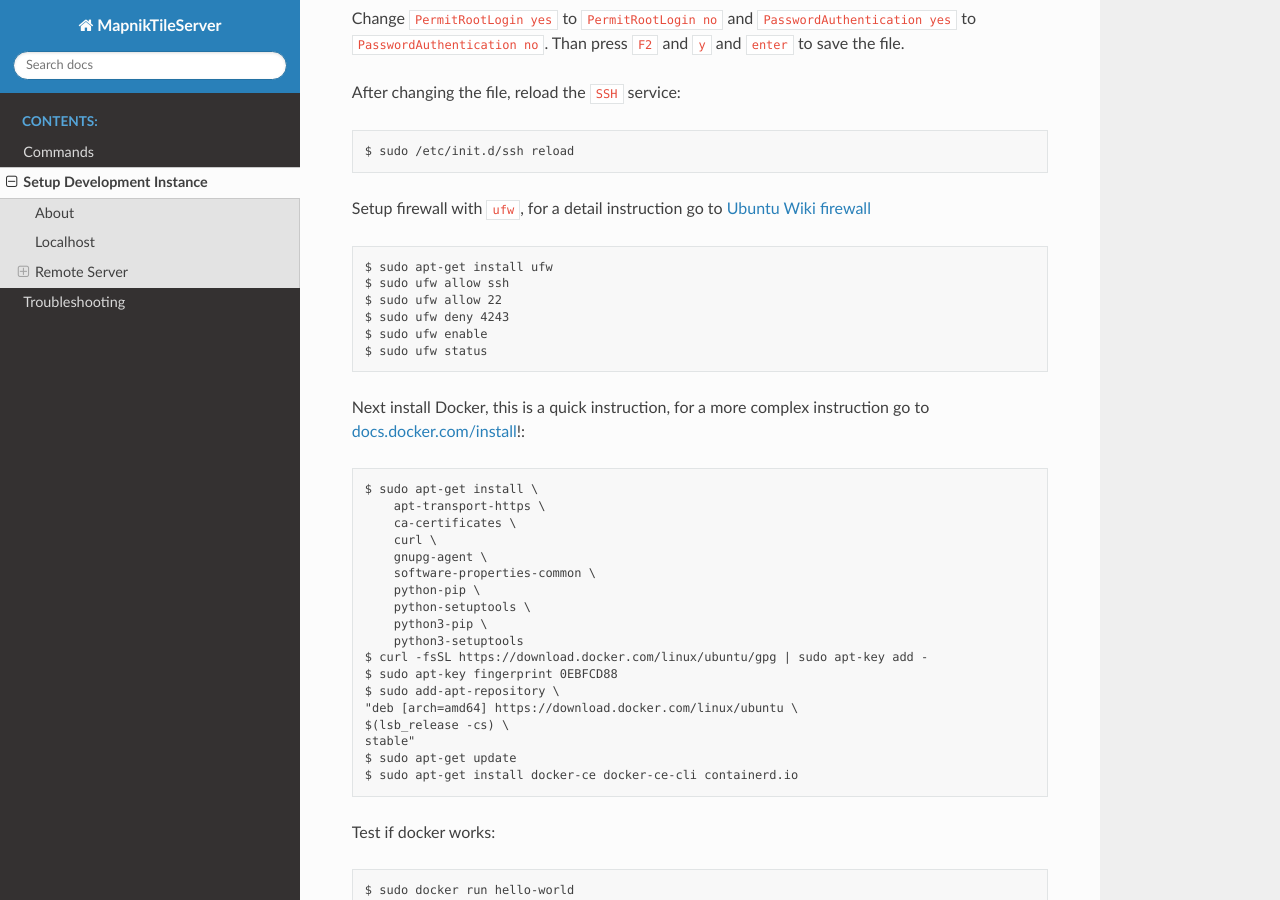
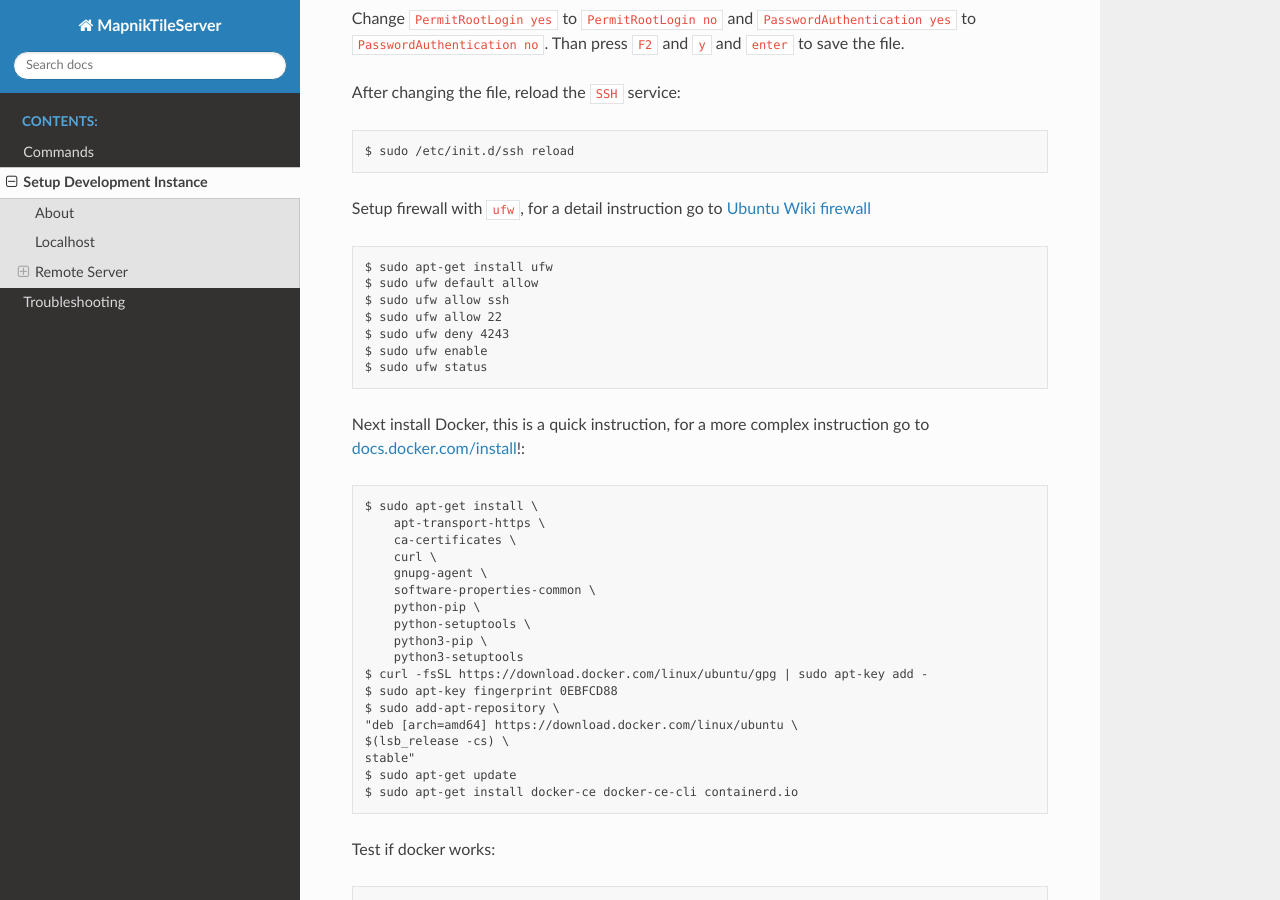
Before and after one commit to OpenHistoricalDataMap/MapnikTileServer, a Sphinx documentation site: the page built from docs/setup_development_instance.rst, in a window 1280 px wide and 900 px high, scrolled down 1761 px. Built offline with Sphinx 7.4.7 and the Read the Docs theme 2.0.0, drawn with Linux system fonts in a browser that asks for light colours.

Commit message:
update docs: firewall

```diff
--- a/docs/setup_development_instance.rst
+++ b/docs/setup_development_instance.rst
@@ -97,6 +97,7 @@ Setup firewall with ``ufw``, for a detail instruction go to
 `Ubuntu Wiki firewall <https://help.ubuntu.com/lts/serverguide/firewall.html>`_ ::
 
     $ sudo apt-get install ufw
+    $ sudo ufw default allow
     $ sudo ufw allow ssh
     $ sudo ufw allow 22
     $ sudo ufw deny 4243
```
